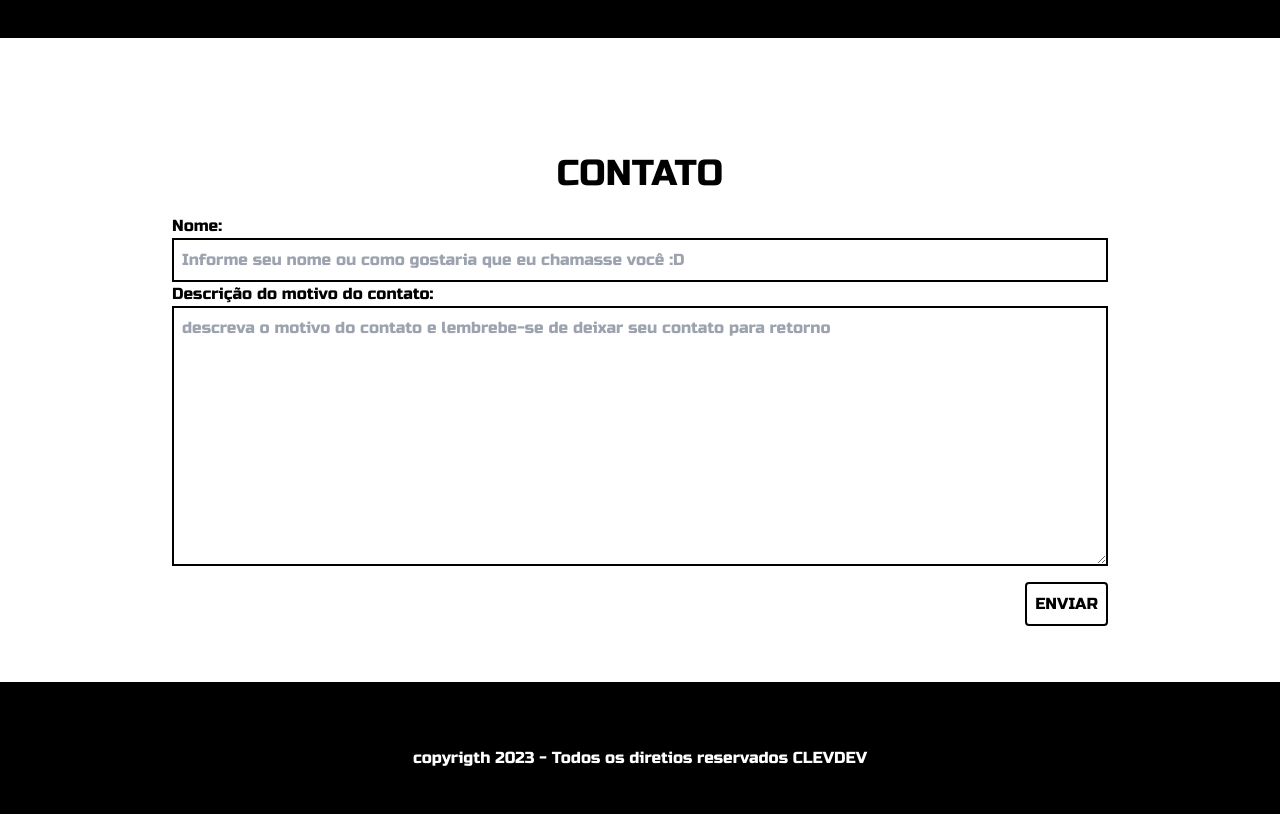
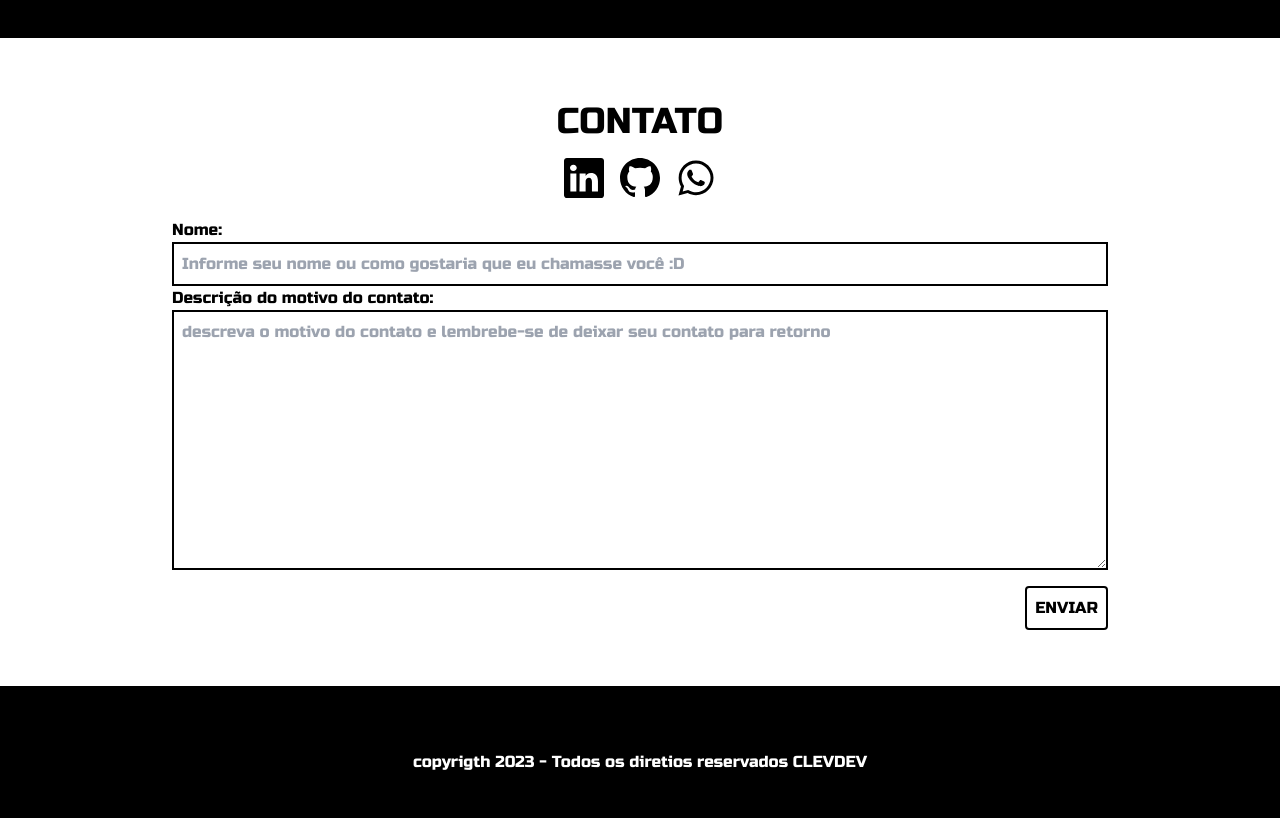
Before and after one commit to CleverssonHames/portifoliov2, a React (Vite) app: page / in a window 1280 px wide. Shown: the part 1683-2501 px from the top of the page. Built offline with nearby package versions, Linux system fonts and the light colour scheme.

Commit message:
melhoria no layout do objetivo

```diff
--- a/src/pages/Home.tsx
+++ b/src/pages/Home.tsx
@@ -8,7 +8,10 @@ import { BsGithub, BsLinkedin } from "react-icons/bs";
 import { FaWhatsapp  } from "react-icons/fa";
 
 
-
+interface Contato {
+  nome: string;
+  mensagem: string;
+}
 
 
 const Home = () => {
@@ -66,12 +69,12 @@ const Home = () => {
           </motion.div>
         </div>
         <div className="flex flex-col  justify-between  bg-white w-full items-center px-4 py-14 contatos">
-          <div className="flex justify-center gap-4 items-center mt-5">
-            <Link to="" className="hover:scale-105 text-center"><BsLinkedin size={40} color="white"/></Link>
-            <Link to="" className="hover:scale-105 text-center" ><BsGithub size={40} color="white"/></Link>
-            <Link to="" className="hover:scale-105 text-center" ><FaWhatsapp size={40} color="white"/></Link>
+          <h2 className="text-4xl mt-2">CONTATO</h2>
+          <div className="flex justify-center gap-4 items-center mt-4">
+            <Link to="" className="hover:scale-105 text-center"><BsLinkedin size={40} color="black"/></Link>
+            <Link to="" className="hover:scale-105 text-center" ><BsGithub size={40} color="black"/></Link>
+            <Link to="" className="hover:scale-105 text-center" ><FaWhatsapp size={40} color="black"/></Link>
           </div>
-          <h2 className="text-4xl">CONTATO</h2>
           <form className="w-3/4 mt-5">
             <div className="flex flex-col w-full">
               <label className="w-full">Nome:</label>
```
